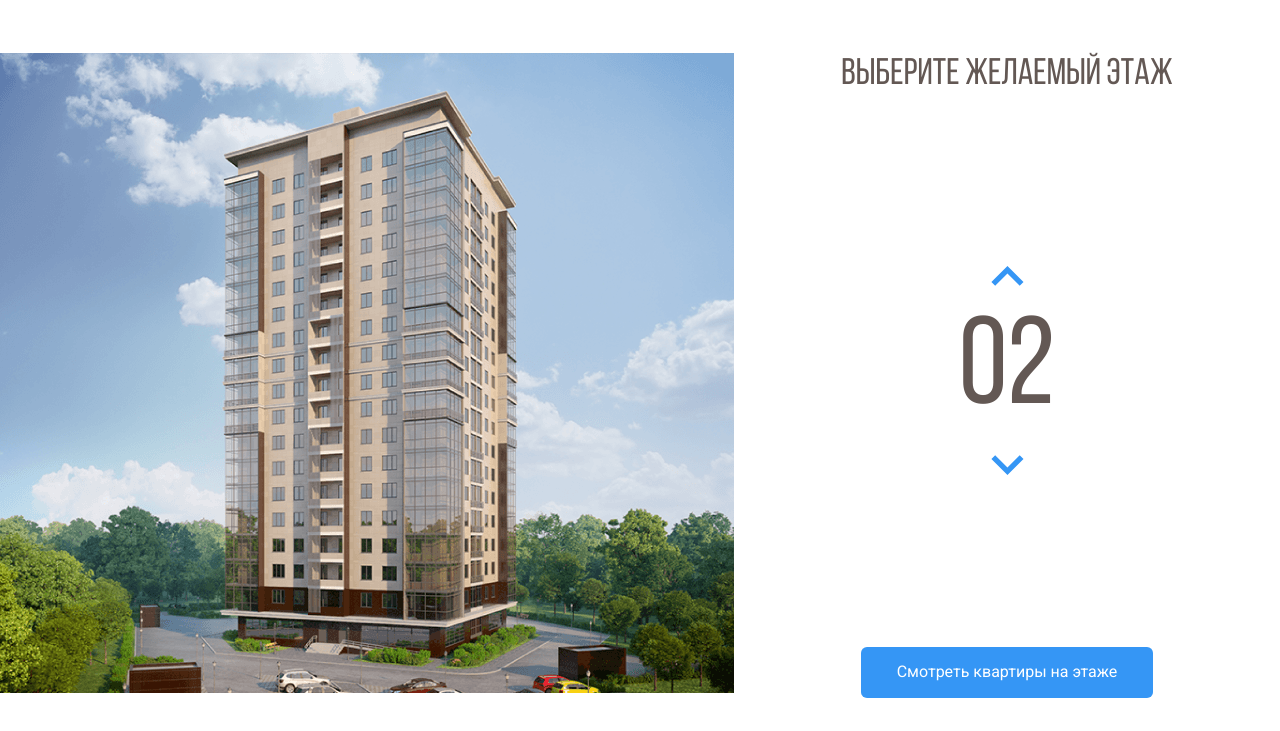
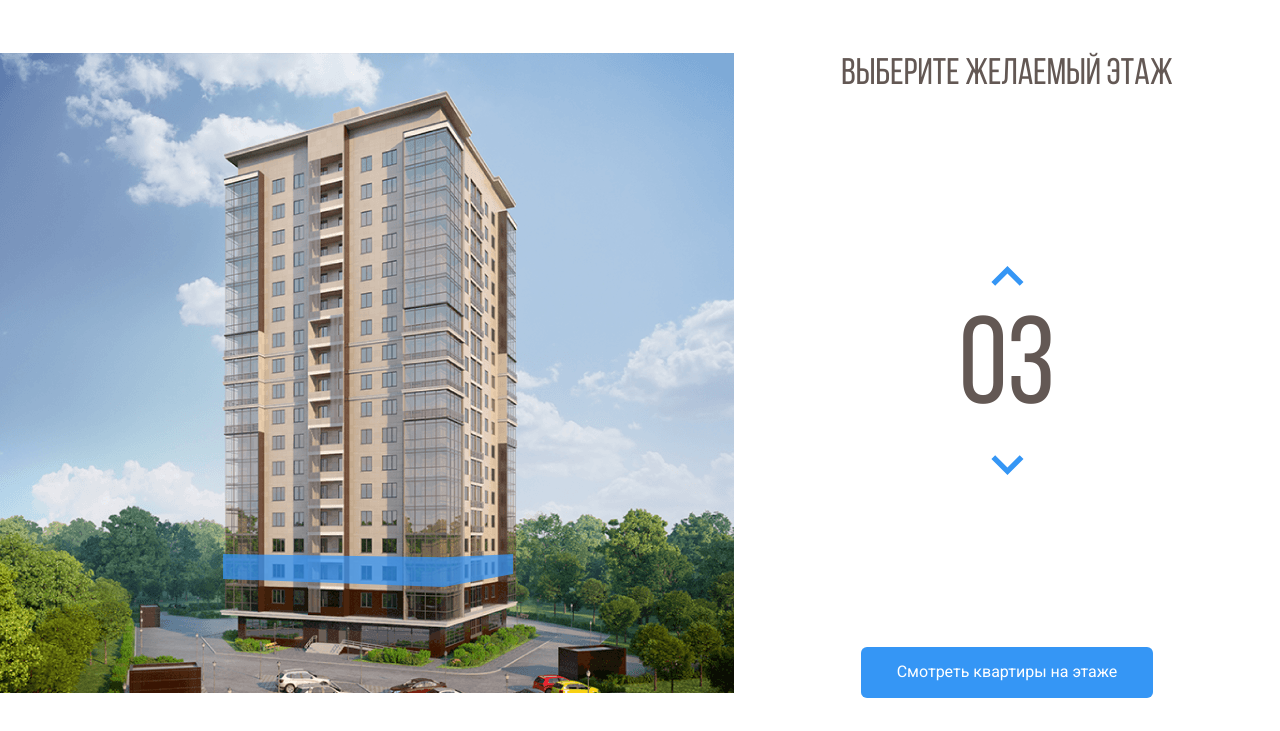
Before and after one commit to esbattalova/melody, a plain HTML site: page index.html in a window 1280 px wide. Both pictures are taken after a click on the button 1007 px from the left and 346 px from the top of the page. Shown: the part 69-800 px from the top of the page. Drawn offline with nearby package versions, Linux system fonts and the light colour scheme.

Commit message:
Интерактивный счётчик

```diff
--- a/css/style.css
+++ b/css/style.css
@@ -96,6 +96,10 @@ body {
     opacity: 1;
 }
 
+path.current-floor {
+    opacity: 1;
+}
+
 .counter-group {
     display: flex;
     flex-direction: column;
--- a/index.html
+++ b/index.html
@@ -42,7 +42,7 @@
  </header>
  <main class="main">
      <div class="main-image">
-     <svg class="home-image" width="734" height="640" viewBox="0 0 734 640" fill="none" xmlns="http://www.w3.org/2000/svg" xmlns:xlink="http://www.w3.org/1999/xlink">
+<svg class="home-image" width="734" height="640" viewBox="0 0 734 640" fill="none" xmlns="http://www.w3.org/2000/svg" xmlns:xlink="http://www.w3.org/1999/xlink">
 <rect width="734" height="640" fill="url(#pattern0)"/>
 <defs>
 <pattern id="pattern0" patternContentUnits="objectBoundingBox" width="1" height="1">
@@ -50,23 +50,23 @@
 </pattern>
 <image id="image0" width="740" height="640" xlink:href="img/home.png"/>
 </defs>
-<path d="M222 529L442.8 537L512 523.3V545L443.5 564.7L222 553.7V529Z" fill="#3595F6" fill-opacity="0.75"/>
-<path d="M223 526V501L443.3 504.3L513 501V521L443.7 534L223 526Z" fill="#3595F6" fill-opacity="0.75"/>
-<path d="M223 500V475H444H513V498L445 505L223 500Z" fill="#3595F6" fill-opacity="0.75"/>
-<path d="M223 476V451L444.3 447.3L512 454V476H444" fill="#3595F6" fill-opacity="0.75"/>
-<path d="M223 450V424L444.5 420.7L513 431.7V453L444 446.3L223 450Z" fill="#3595F6" fill-opacity="0.75"/>
-<path d="M222 423V399.3L443 387L514 410V431.3L443 419L222 423Z" fill="#3595F6" fill-opacity="0.75"/>
-<path d="M222 401V376L444.2 359.7L514 388.3V409L443.7 387.3L222 401Z" fill="#3595F6" fill-opacity="0.75"/>
-<path d="M222 376V351L444.5 330.7L514 367.3V388L442 359.3L222 376Z" fill="#3595F6" fill-opacity="0.75"/>
-<path d="M222 350V326L445 301.3L514 345.3V367L444.7 329L222 350Z" fill="#3595F6" fill-opacity="0.75"/>
-<path d="M222 325V301L444.5 272.3L514 323.3V344L443.7 301.7L222 325Z" fill="#3595F6" fill-opacity="0.75"/>
-<path d="M221 301V277L443.3 244L514 303.3V323L444 272.3L221 301Z" fill="#3595F6" fill-opacity="0.75"/>
-<path d="M222 276V252L443.2 217L513 281V302L444.3 243.7L222 276Z" fill="#3595F6" fill-opacity="0.75"/>
-<path d="M222 252V227L444.3 189L513 259.3V280L444 216L222 252Z" fill="#3595F6" fill-opacity="0.75"/>
-<path d="M222 226V201L442.8 157.3L513 236.3V259L444 185.7L222 226Z" fill="#3595F6" fill-opacity="0.75"/>
-<path d="M223 202V177L443 129L513 214V237L442.3 157.7L223 202Z" fill="#3595F6" fill-opacity="0.75"/>
-<path d="M222 177V152L441.8 100L513 192.3V215L443.3 128.7L222 177Z" fill="#3595F6" fill-opacity="0.75"/>
-<path d="M222 152V126L444 69.3L513 171V192L443.7 100.3L222 152Z" fill="#3595F6" fill-opacity="0.75"/>
+<path data-floor="02" d="M222 529L442.8 537L512 523.3V545L443.5 564.7L222 553.7V529Z" fill="#3595F6" fill-opacity="0.75"/>
+<path data-floor="03" d="M223 526V501L443.3 504.3L513 501V521L443.7 534L223 526Z" fill="#3595F6" fill-opacity="0.75"/>
+<path data-floor="04" d="M223 500V475H444H513V498L445 505L223 500Z" fill="#3595F6" fill-opacity="0.75"/>
+<path data-floor="05" d="M223 476V451L444.3 447.3L512 454V476H444" fill="#3595F6" fill-opacity="0.75"/>
+<path data-floor="06" d="M223 450V424L444.5 420.7L513 431.7V453L444 446.3L223 450Z" fill="#3595F6" fill-opacity="0.75"/>
+<path data-floor="07" d="M222 423V399.3L443 387L514 410V431.3L443 419L222 423Z" fill="#3595F6" fill-opacity="0.75"/>
+<path data-floor="08" d="M222 401V376L444.2 359.7L514 388.3V409L443.7 387.3L222 401Z" fill="#3595F6" fill-opacity="0.75"/>
+<path data-floor="09" d="M222 376V351L444.5 330.7L514 367.3V388L442 359.3L222 376Z" fill="#3595F6" fill-opacity="0.75"/>
+<path data-floor="10" d="M222 350V326L445 301.3L514 345.3V367L444.7 329L222 350Z" fill="#3595F6" fill-opacity="0.75"/>
+<path data-floor="11" d="M222 325V301L444.5 272.3L514 323.3V344L443.7 301.7L222 325Z" fill="#3595F6" fill-opacity="0.75"/>
+<path data-floor="12" d="M221 301V277L443.3 244L514 303.3V323L444 272.3L221 301Z" fill="#3595F6" fill-opacity="0.75"/>
+<path data-floor="13" d="M222 276V252L443.2 217L513 281V302L444.3 243.7L222 276Z" fill="#3595F6" fill-opacity="0.75"/>
+<path data-floor="14" d="M222 252V227L444.3 189L513 259.3V280L444 216L222 252Z" fill="#3595F6" fill-opacity="0.75"/>
+<path data-floor="15" d="M222 226V201L442.8 157.3L513 236.3V259L444 185.7L222 226Z" fill="#3595F6" fill-opacity="0.75"/>
+<path data-floor="16" d="M223 202V177L443 129L513 214V237L442.3 157.7L223 202Z" fill="#3595F6" fill-opacity="0.75"/>
+<path data-floor="17" d="M222 177V152L441.8 100L513 192.3V215L443.3 128.7L222 177Z" fill="#3595F6" fill-opacity="0.75"/>
+<path data-floor="18" d="M222 152V126L444 69.3L513 171V192L443.7 100.3L222 152Z" fill="#3595F6" fill-opacity="0.75"/>
 </svg>
 </div>
 
@@ -84,5 +84,7 @@
 <button class="button button-primary">Смотреть квартиры на этаже</button>
 </div>
 </main>
+<script src="https://code.jquery.com/jquery-3.6.0.min.js" integrity="sha256-/xUj+3OJU5yExlq6GSYGSHk7tPXikynS7ogEvDej/m4=" crossorigin="anonymous"></script>
+<script src="js/main.js"></script>
 </body>
 </html>
--- /dev/null
+++ b/js/main.js
@@ -0,0 +1,32 @@
+$(document).ready(function () {
+    let currentFloor = 2;
+    let counterUp = $(".counter-up");
+    let counterDown = $(".counter-down");
+    let floorPath = $(".home-image path");
+
+    floorPath.on("mouseover", function () {
+        floorPath.removeClass("current-floor");
+        currentFloor = $(this).attr('data-floor');
+        $(".counter").text(currentFloor);
+    });
+
+    counterUp.on("click", function () {
+        if (currentFloor < 18) {
+            currentFloor++;
+            usCurrentFloor = currentFloor.toLocaleString("en-US", { minimumIntegerDigits: 2, useGrouping: false });
+            $(".counter").text(usCurrentFloor);
+            floorPath.removeClass("current-floor");
+            $(`[data-floor=${usCurrentFloor}]`).toggleClass("current-floor");
+        }
+    });
+
+    counterDown.on("click", function () {
+        if (currentFloor >2) {
+            currentFloor--;
+            usCurrentFloor = currentFloor.toLocaleString("en-US", { minimumIntegerDigits: 2, useGrouping: false });
+            $(".counter").text(usCurrentFloor);
+            floorPath.removeClass("current-floor");
+            $(`[data-floor=${usCurrentFloor}]`).toggleClass("current-floor");
+        }
+    });
+});
```
